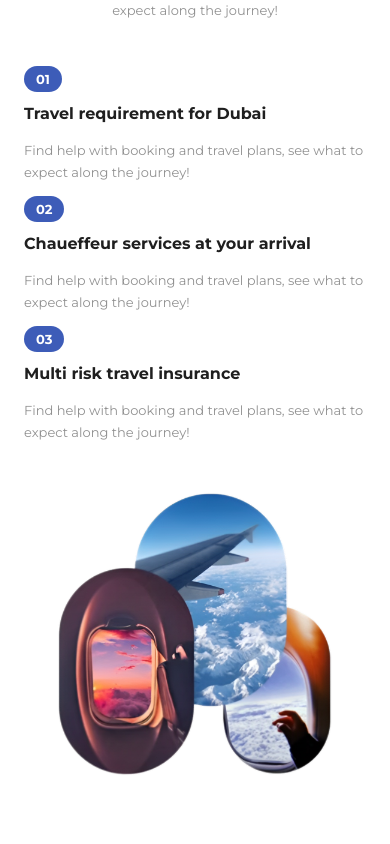
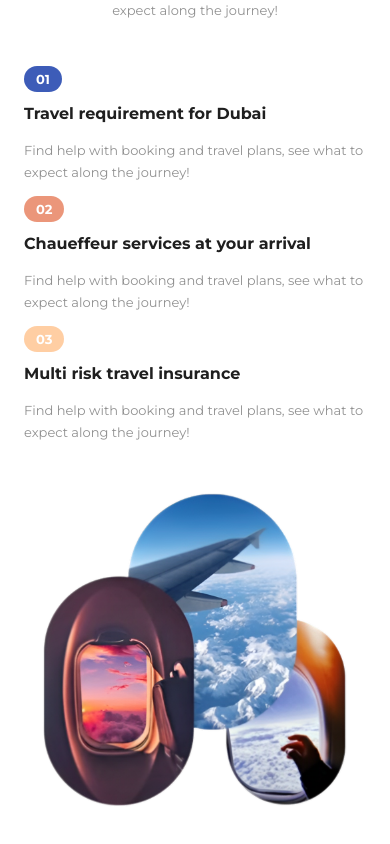
Before and after one commit to Samms206/FlySiteReactJS, a React (Vite) app: page / in a window 390 px wide. Shown: the part 1284-2128 px from the top of the page. Before the commit the page ends 2102 px from the top, so only its background shows below. Built offline with nearby package versions, Linux system fonts and the light colour scheme.

Commit message:
updated-SupportSection

```diff
--- a/src/Components/Support/Support.jsx
+++ b/src/Components/Support/Support.jsx
@@ -21,12 +21,12 @@ const Support = () => {
             <p>Find help with booking and travel plans, see what to expect along the journey!</p>
           </div>
           <div className="singleInfo">
-            <span className='number'>02</span>
+            <span className='number colorOne'>02</span>
             <h4>Chaueffeur services at your arrival</h4>
             <p>Find help with booking and travel plans, see what to expect along the journey!</p>
           </div>
           <div className="singleInfo">
-            <span className='number'>03</span>
+            <span className='number colorTwo'>03</span>
             <h4>Multi risk travel insurance</h4>
             <p>Find help with booking and travel plans, see what to expect along the journey!</p>
           </div>
--- a/src/main.css
+++ b/src/main.css
@@ -435,6 +435,12 @@ h2 {
   font-weight: 700;
   color: var(--whiteColor);
 }
+.support .infoDiv .textDiv .singleInfo .number.colorOne {
+  background: var(--colorOne);
+}
+.support .infoDiv .textDiv .singleInfo .number.colorTwo {
+  background: var(--colorTwo);
+}
 .support .infoDiv .imgDiv {
   width: 40%;
 }
@@ -444,6 +450,6 @@ h2 {
     gap: 2rem;
   }
   .support .infoDiv .imgDiv {
-    width: 90%;
+    width: 100%;
   }
 }/*# sourceMappingURL=main.css.map */
--- a/src/main.scss
+++ b/src/main.scss
@@ -491,6 +491,12 @@ h2{
                     font-weight: 700;
                     color: var(--whiteColor);
                 }
+                .number.colorOne{
+                    background: var(--colorOne);
+                }
+                .number.colorTwo{
+                    background: var(--colorTwo);
+                }
             }
         }
         .imgDiv{
@@ -502,7 +508,7 @@ h2{
             flex-direction: column;
             gap: 2rem;
             .imgDiv{
-                width: 90%;
+                width: 100%;
             }
         }
 
```
Also changed, not shown: 1 other file (tests, documents, lock files or other folders).
